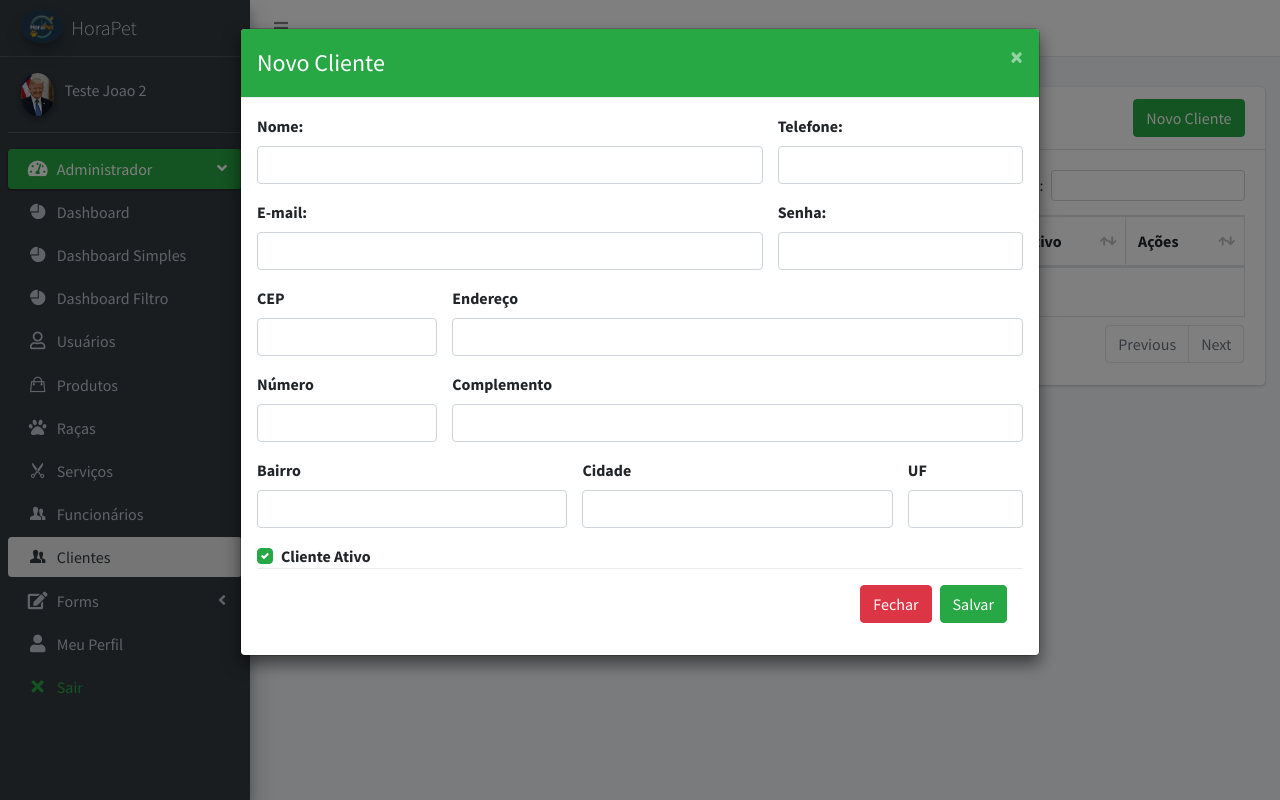
After one commit to GChandrone/HoraPet, a PHP site: page /app/clientes.php in a window 1280 px wide, after a click on "Novo Cliente". The commit adds this page. Run offline with PHP 8.4, Linux system fonts and the light colour scheme; a user stored in the database is signed in; data comes from the database, SQL or seed files in the repository; data that the repository does not hold is empty; some libraries are stand-ins or nearby versions.

Commit message:
Desenvolvendo CRUD de Clientes

```diff
--- /dev/null
+++ b/app/clientes.php
@@ -0,0 +1,243 @@
+<?php
+  session_start();
+  include('php/funcoes.php');
+?>
+
+<!DOCTYPE html>
+<html lang="pt-br">
+<head>
+  <meta charset="utf-8">
+  <meta name="viewport" content="width=device-width, initial-scale=1">
+  <title>Hora Pet</title>
+
+  <!-- CSS -->
+  <?php include('partes/css.php'); ?>
+  <!-- Fim CSS -->
+
+</head>
+<body class="hold-transition sidebar-mini layout-fixed">
+<div class="wrapper">
+
+  <!-- Navbar -->
+  <?php include('partes/navbar.php'); ?>
+  <!-- Fim Navbar -->
+
+  <!-- Sidebar -->
+  <?php
+    $_SESSION['menu-n1'] = 'administrador';
+    $_SESSION['menu-n2'] = 'clientes';
+    include('partes/sidebar.php');
+  ?>
+  <!-- Fim Sidebar -->
+
+  <!-- Content Wrapper. Contains page content -->
+  <div class="content-wrapper">
+    <!-- Content Header (Page header) -->
+    <div class="content-header">
+      <!-- Espaço -->
+    </div>
+    <!-- /.content-header -->
+
+    <!-- Main content -->
+    <section class="content">
+      <div class="container-fluid">
+        <div class="row">
+          <div class="col-12">
+            <div class="card">
+              <div class="card-header">
+                <div class="row">
+
+                  <div class="col-9">
+                    <h3 class="card-title">Clientes</h3>
+                  </div>
+
+                  <div class="col-3" align="right">
+                    <button type="button" class="btn btn-success" data-toggle="modal" data-target="#novoClienteModal">
+                      Novo Cliente
+                    </button>
+                  </div>
+
+                </div>
+              </div>
+
+
+
+              <!-- /.card-header -->
+              <div class="card-body">
+                <table id="tabela" class="table table-bordered table-hover">
+                  <thead>
+                  <tr>
+                      <th>ID</th>
+                      <th>Nome</th>
+                      <th>Email</th>
+                      <th>Data de Nascimento</th>
+                      <th>Telefone</th>
+                      <th>Ativo</th>
+                      <th>Ações</th>
+                  </tr>
+                  </thead>
+                  <tbody>
+
+                  <?php echo listaFuncionario(); ?>
+
+                  </tbody>
+
+                </table>
+              </div>
+              <!-- /.card-body -->
+            </div>
+            <!-- /.card -->
+
+          </div>
+          <!-- /.col -->
+        </div>
+        <!-- /.row -->
+      </div>
+      <!-- /.container-fluid -->
+
+      <div class="modal fade" id="novoClienteModal">
+        <div class="modal-dialog modal-lg">
+          <div class="modal-content">
+            <div class="modal-header bg-success">
+              <h4 class="modal-title">Novo Cliente</h4>
+              <button type="button" class="close text-white" data-dismiss="modal" aria-label="Close">
+                <span aria-hidden="true">&times;</span>
+              </button>
+            </div>
+            <div class="modal-body">
+              <form method="POST" action="php/salvarCliente.php?funcao=I" enctype="multipart/form-data">
+
+                <div class="row">
+                  <div class="col-8">
+                    <div class="form-group">
+                      <label for="iNome">Nome:</label>
+                      <input type="text" class="form-control" id="iNome" name="nNome" maxlength="50">
+                    </div>
+                  </div>
+
+                  <div class="col-4">
+                    <div class="form-group">
+                      <label for="iSenha">Telefone:</label>
+                      <input type="text" class="form-control" id="iTelefone" name="nTelefone">
+                    </div>
+                  </div>
+
+
+                  <div class="col-8">
+                    <div class="form-group">
+                      <label for="iLogin">E-mail:</label>
+                      <input type="email" class="form-control" id="iEmail" name="nEmail" maxlength="50">
+                    </div>
+                  </div>
+
+                  <div class="col-4">
+                    <div class="form-group">
+                      <label for="iSenha">Senha:</label>
+                      <input type="password" class="form-control" id="iSenha" name="nSenha">
+                    </div>
+                  </div>
+
+                  <div class="col-3">
+                    <div class="form-group">
+                      <label>CEP</label>
+                      <input required name="nCEP" id="iCEP" type="text" class="form-control cep">
+                    </div>
+                  </div>
+
+                  <div class="col-9">
+                    <div class="form-group">
+                      <label>Endereço</label>
+                      <input required name="nEndereco" id="iEndereco" type="text" class="form-control">
+                    </div>
+                  </div>
+
+                  <div class="col-3">
+                    <div class="form-group">
+                      <label>Número</label>
+                      <input required name="nNumero" id="iNumero" type="text" maxlength="8" class="form-control">
+                    </div>
+                  </div>
+
+                  <div class="col-9">
+                    <div class="form-group">
+                      <label>Complemento</label>
+                      <input name="nComplemento" id="iComplemento" type="text" maxlength="50" class="form-control">
+                    </div>
+                  </div>
+
+                  <div class="col-5">
+                    <div class="form-group">
+                      <label>Bairro</label>
+                      <input required name="nBairro" id="iBairro" type="text" class="form-control">
+                    </div>
+                  </div>
+
+                  <div class="col-5">
+                    <div class="form-group">
+                      <label>Cidade</label>
+                      <input required name="nCidade" id="iCidade" type="text" class="form-control">
+                    </div>
+                  </div>
+
+                  <div class="col-2">
+                    <div class="form-group">
+                      <label>UF</label>
+                      <input required name="nUF" id="iUF" type="text" class="form-control">
+                    </div>
+                  </div>
+
+                </div>
+
+                <div class="custom-control custom-checkbox">
+                  <input class="custom-control-input custom-control-input-success" type="checkbox" id="iAtivoCliente" name="nAtivoCliente" checked>
+                  <label for="iAtivoCliente" class="custom-control-label">Cliente Ativo</label>
+                </div>
+
+                <div class="modal-footer">
+                  <button type="button" class="btn btn-danger" data-dismiss="modal">Fechar</button>
+                  <button type="submit" class="btn btn-success">Salvar</button>
+                </div>
+
+              </form>
+
+            </div>
+
+          </div>
+          <!-- /.modal-content -->
+        </div>
+        <!-- /.modal-dialog -->
+      </div>
+      <!-- /.modal -->
+
+    </section>
+    <!-- /.content -->
+  </div>
+
+  <!-- Control Sidebar -->
+  <aside class="control-sidebar control-sidebar-dark">
+    <!-- Control sidebar content goes here -->
+  </aside>
+  <!-- /.control-sidebar -->
+</div>
+<!-- ./wrapper -->
+
+<!-- JS -->
+<?php include('partes/js.php'); ?>
+<!-- Fim JS -->
+
+<script>
+  $(function () {
+    $('#tabela').DataTable({
+      "paging": true,
+      "lengthChange": true,
+      "searching": true,
+      "ordering": true,
+      "info": true,
+      "autoWidth": false,
+      "responsive": true,
+    });
+  });
+</script>
+
+</body>
+</html>
--- a/app/php/funcaoMenu.php
+++ b/app/php/funcaoMenu.php
@@ -19,6 +19,7 @@ function montaMenu($n1,$n2){
     $opcServicos      = '';
     $opcPerfil        = '';
     $opcFuncionarios  = '';
+    $opcClientes      = '';
 
     //Primeiro nível do menu
     switch ($n1) {
@@ -73,6 +74,10 @@ function montaMenu($n1,$n2){
 
         case 'funcionarios':
             $opcFuncionarios = 'active';
+            break;
+
+        case 'clientes':
+            $opcClientes = 'active';
             break;
 
         default:
@@ -166,6 +171,15 @@ function montaMenu($n1,$n2){
                     </li>
                 </ul>
 
+                <ul class="nav nav-treeview">
+                    <li class="nav-item">
+                        <a href="./clientes.php" class="nav-link '.$opcClientes.'">
+                        <i class="ion ion-person-stalker nav-icon"></i>
+                        <p>Clientes</p>
+                        </a>
+                    </li>
+                </ul>
+
             </li>
 
             <li class="nav-item '.$menuForms.'">
```
Also changed, not shown: app/php/salvarCliente.php (added, +65 -0 lines), app/dist/js/uteis.js.
